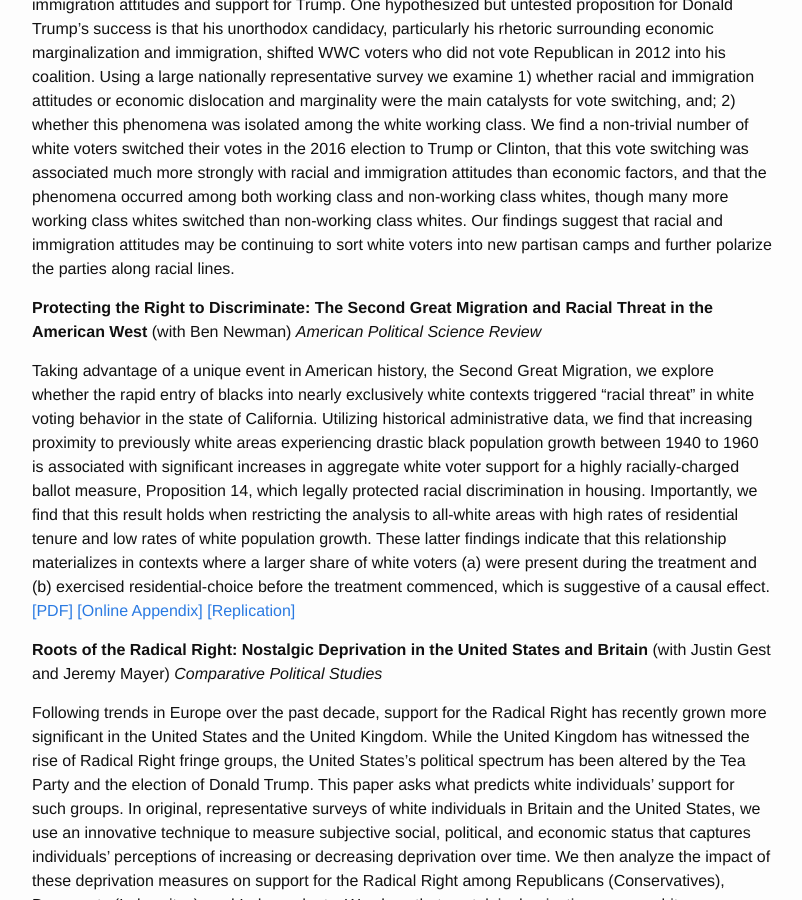
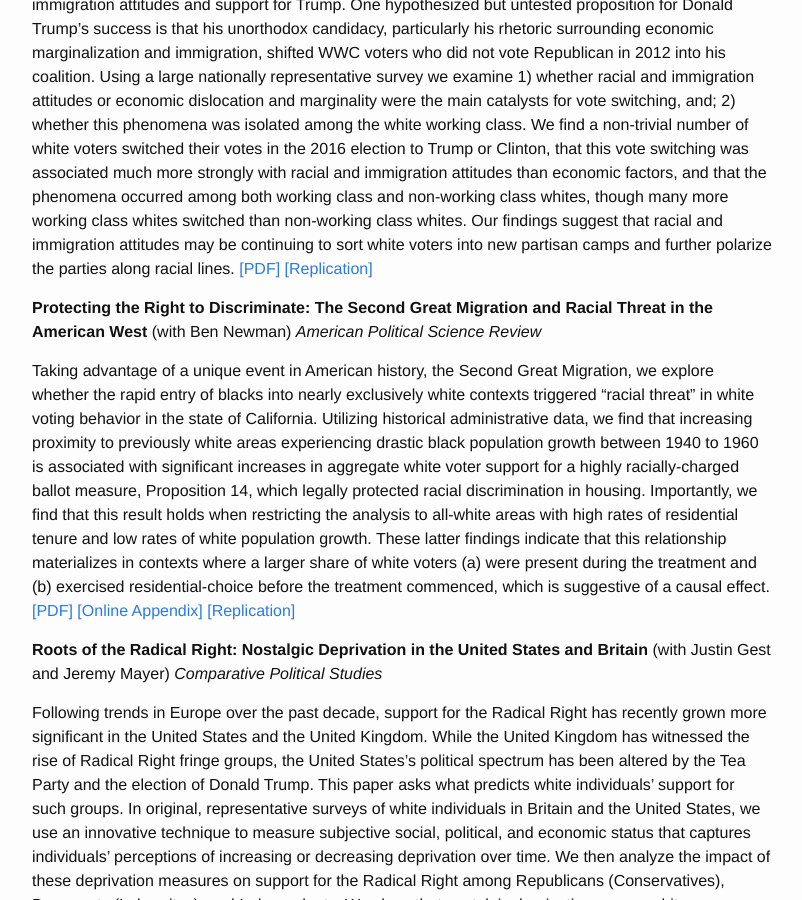
Before and after one commit to tylerreny/tylerreny.github.io, a Jekyll site: the page built from research.md, in a window 1280 px wide and 900 px high, scrolled down 357 px. Shown: the whole window, without its empty margins (238-1040 px from the left). Built offline with Jekyll 4.4.1, drawn with Linux system fonts in a browser that asks for light colours.

Commit message:
update cv

```diff
--- a/research.md
+++ b/research.md
@@ -8,7 +8,7 @@ permalink: /research/
 
 **Vote Switching in the 2016 Election: Racial and Immigration Attitudes, Not Economics, Explains Shifts in White Voting** (with Loren Collingwood and Ali Valenzuela) *Forthcoming at Public Opinion Quarterly*
 
-In the aftermath of Donald Trump's 2016 electoral college victory, journalists focused heavily on the white working class (WWC) and the relationship between economic anxiety, racial attitudes, and immigration attitudes and support for Trump. One hypothesized but untested proposition for Donald Trump's success is that his unorthodox candidacy, particularly his rhetoric surrounding economic marginalization and immigration, shifted WWC voters who did not vote Republican in 2012 into his coalition. Using a large nationally representative survey we examine 1) whether racial and immigration attitudes or economic dislocation and marginality were the main catalysts for vote switching, and; 2) whether this phenomena was isolated among the white working class. We find a non-trivial number of white voters switched their votes in the 2016 election to Trump or Clinton, that this vote switching was associated much more strongly with racial and immigration attitudes than economic factors, and that the phenomena occurred among both working class and non-working class whites, though many more working class whites switched than non-working class whites. Our findings suggest that racial and immigration attitudes may be continuing to sort white voters into new partisan camps and further polarize the parties along racial lines.
+In the aftermath of Donald Trump's 2016 electoral college victory, journalists focused heavily on the white working class (WWC) and the relationship between economic anxiety, racial attitudes, and immigration attitudes and support for Trump. One hypothesized but untested proposition for Donald Trump's success is that his unorthodox candidacy, particularly his rhetoric surrounding economic marginalization and immigration, shifted WWC voters who did not vote Republican in 2012 into his coalition. Using a large nationally representative survey we examine 1) whether racial and immigration attitudes or economic dislocation and marginality were the main catalysts for vote switching, and; 2) whether this phenomena was isolated among the white working class. We find a non-trivial number of white voters switched their votes in the 2016 election to Trump or Clinton, that this vote switching was associated much more strongly with racial and immigration attitudes than economic factors, and that the phenomena occurred among both working class and non-working class whites, though many more working class whites switched than non-working class whites. Our findings suggest that racial and immigration attitudes may be continuing to sort white voters into new partisan camps and further polarize the parties along racial lines. [[PDF]](http://tylerreny.github.io/pdf/pubs/final_submission_reny_etal_poq_public.pdf) [[Replication]](https://dataverse.harvard.edu/dataverse/tylerreny)
 
 **Protecting the Right to Discriminate: The Second Great Migration and Racial Threat in the American West** (with Ben Newman) *American Political Science Review*
 
```
Also changed, not shown: 11 other files.
